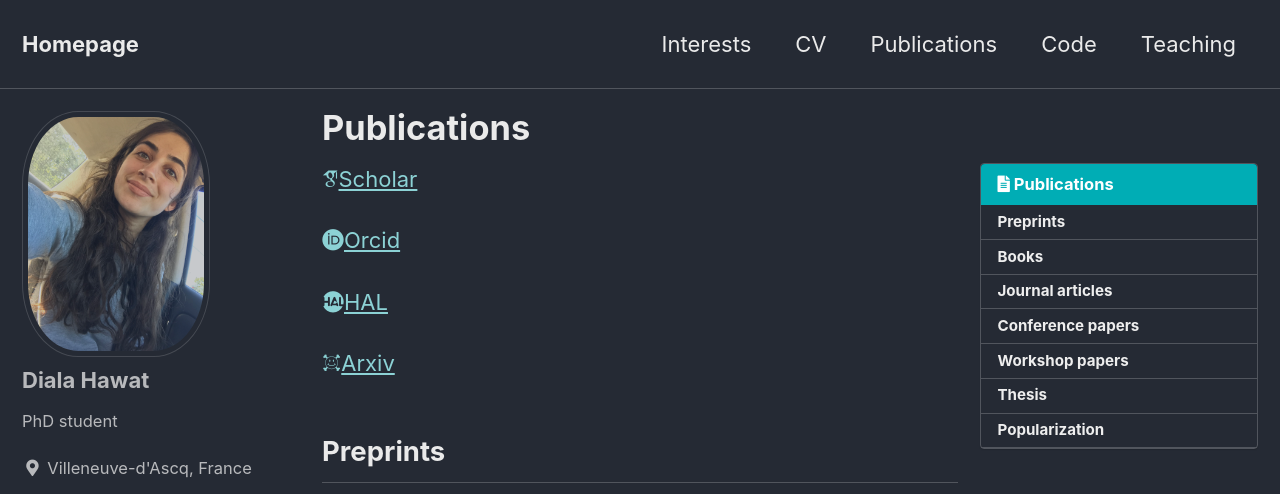
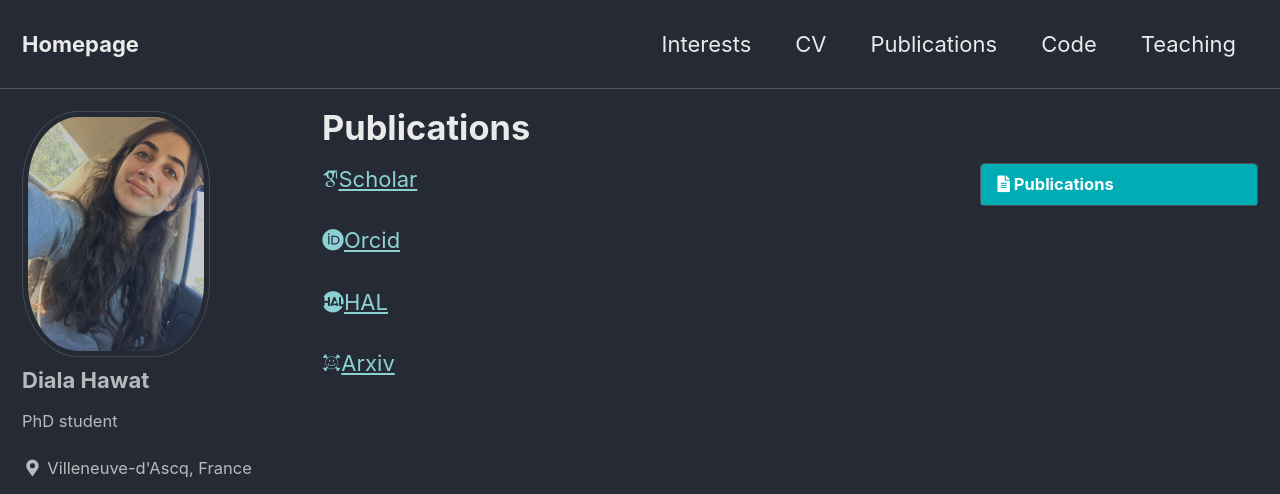
Before and after one commit to dhawat/dhawat.github.io, a Jekyll site: the page built from _pages/publications.md, in a window 1280 px wide and 1400 px high. Shown: the top 494 px of the window. Built offline with Jekyll 4.4.1, drawn with Linux system fonts in a browser that asks for light colours; cached includes are drawn as plain includes; nearby versions of some CDN libraries; some web fonts are replaced; some of the changed text lies outside the part shown.

Commit message:
try to find problem

```diff
--- a/_pages/publications.md
+++ b/_pages/publications.md
@@ -28,66 +28,3 @@
     <i class="ai ai-arxiv" aria-hidden="true"></i>Arxiv
   </a>
 {% endif %}
-
-<!-- Preprints -->
-{% capture counter_preprints %}{% bibliography_count --query @unpublished %}{% endcapture %}
-{% if counter_preprints != "0" %}
-
-## Preprints
-
-  {% bibliography --query @unpublished %}
-{% endif %}
-
-<!-- Books-->
-{% capture counter_book %}{% bibliography_count --query @book %}{% endcapture %}
-{% if counter_book != "0" %}
-
-## Books
-
-  {% bibliography --query @book %}
-{% endif %}
-
-<!-- Journal articles-->
-{% capture counter_article %}{% bibliography_count --query @article %}{% endcapture %}
-{% if counter_article != "0" %}
-
-## Journal articles
-
-  {% bibliography --query @article %}
-{% endif %}
-
-<!-- Conference papers -->
-{% capture counter_inproceedings %}{% bibliography_count --query @inproceedings %}{% endcapture %}
-{% if counter_inproceedings != "0" %}
-
-## Conference papers
-
-  {% bibliography --query @inproceedings %}
-{% endif %}
-
-<!-- Workshop papers -->
-{% capture counter_workshop %}{% bibliography_count --query @misc[keywords=workshop] %}{% endcapture %}
-{% if counter_workshop != "0" %}
-
-## Workshop papers
-
-  {% bibliography --query @misc[keywords=workshop] %}
-{% endif %}
-
-<!-- Thesis -->
-{% capture counter_thesis %}{% bibliography_count --query @thesis %}{% endcapture %}
-{% if counter_thesis != "0" %}
-
-## Thesis
-
-  {% bibliography --query @thesis %}
-{% endif %}
-
-<!-- Popularization -->
-{% capture counter_popularization %}{% bibliography_count --query @misc[keywords=popularization] %}{% endcapture %}
-{% if counter_popularization != "0" %}
-
-## Popularization
-
-  {% bibliography --query @misc[keywords=popularization] %}
-{% endif %}
```
Also changed, not shown: _pages/interests.md (+1 -0 lines), index.md (+1 -3 lines), 13 other files.
